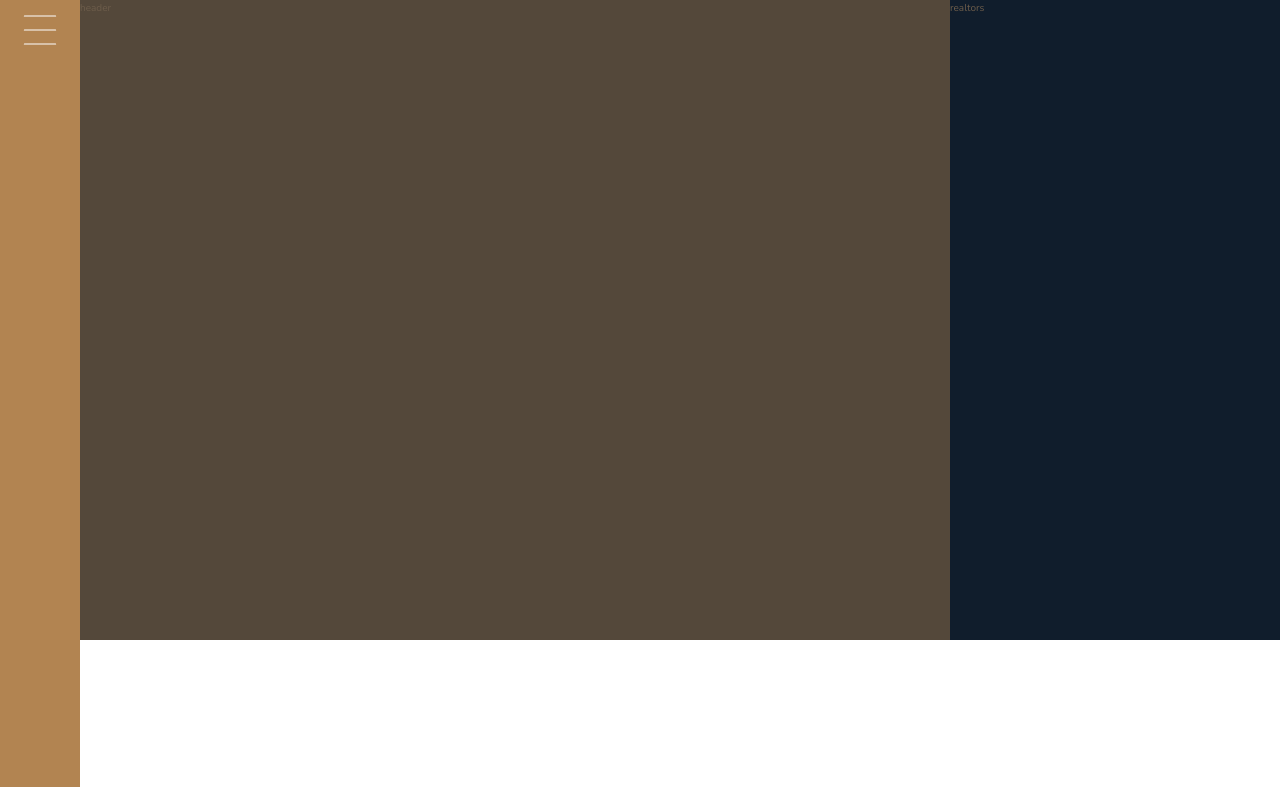
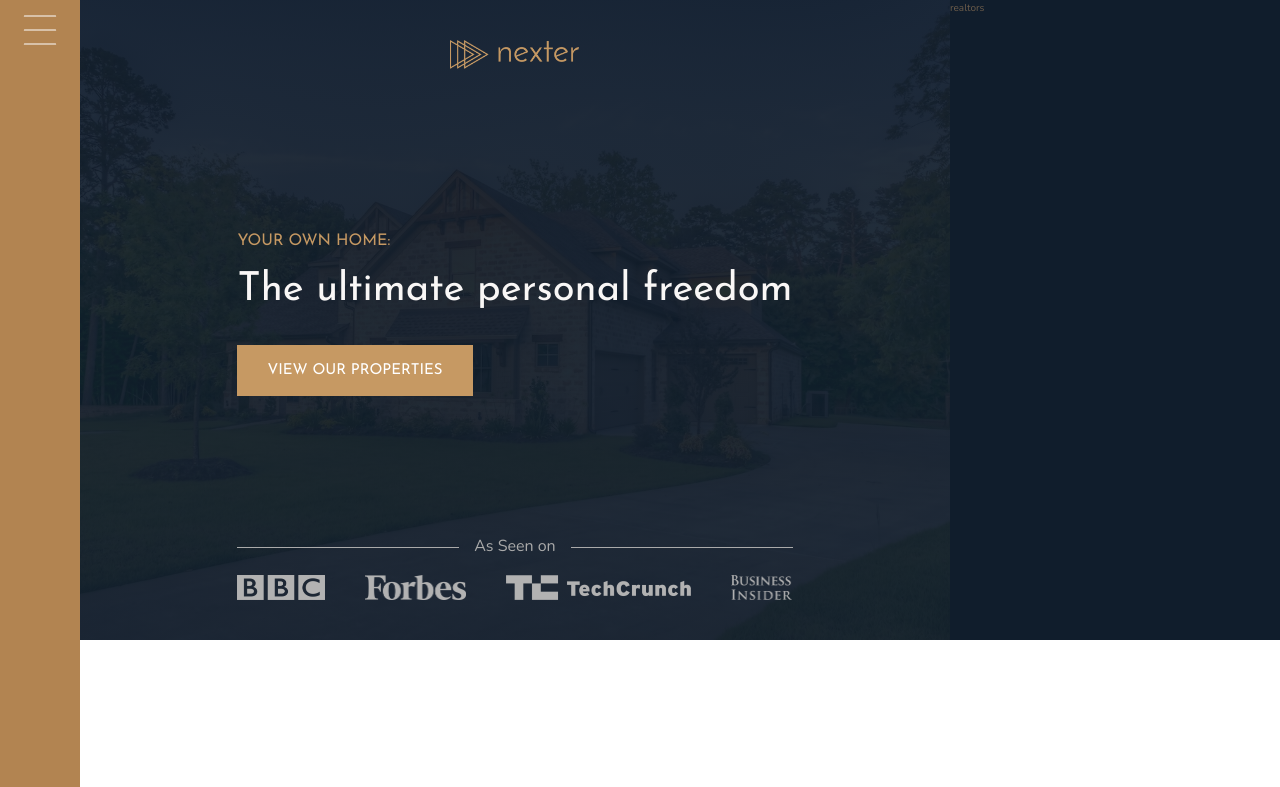
Before and after one commit to Suhail-007/Nexter, a website built with Parcel: page index.html in a window 1280 px wide. Shown: the top 787 px of the page. Built offline with nearby package versions, Linux system fonts and the light colour scheme.

Commit message:
header 50% complete

```diff
--- a/index.html
+++ b/index.html
@@ -31,7 +31,17 @@
   </div>
 
   <div class="header">
-    header
+    <img src="./img/logo.png" alt="nexter logo" class="header__logo">
+    <h3 class="heading-3">Your own home:</h3>
+    <h1 class="heading-1">The ultimate personal freedom</h1>
+    <button class="btn header__btn">View our properties</button>
+    <div class="header__seenon-text">As Seen on</div>
+    <div class="header__seenon-logos">
+      <img src="./img/logo-bbc.png" alt="bbc logo image">
+      <img src="./img/logo-forbes.png" alt="forbes logo image">
+      <img src="./img/logo-techcrunch.png" alt="tech logo image">
+      <img src="./img/logo-bi.png" alt="bussieness inside logo image">
+    </div>
   </div>
 
   <div class="realtors">
--- a/sass/_header.scss
+++ b/sass/_header.scss
@@ -1,4 +1,56 @@
 .header {
+  grid-column: full-start / col-end 6;
+
   background: $color-grey-dark-1;
-  grid-column: full-start / col-end 6;
+  background-image: linear-gradient(rgba($color-secondary, .93), rgba($color-secondary, .93)), url('../img/hero.jpeg');
+  background-size: cover;
+  background-position: center;
+
+  display: grid;
+  grid-template-rows: 1fr min-content 6rem 1fr;
+  grid-template-columns: max-content;
+  justify-content: center;
+  row-gap: 1.5rem;
+
+  padding: 4rem 8rem 4rem;
+
+  &__logo {
+    width: 13rem;
+    justify-self: center;
+  }
+
+  &__btn {
+    align-self: start;
+    justify-self: start;
+  }
+
+  &__seenon-text {
+    display: grid;
+    grid-template-columns: 1fr max-content 1fr;
+    column-gap: 1.5rem;
+    align-items: center;
+
+    font-size: 1.6rem;
+    color: $color-grey-light-2;
+
+
+    &::before,
+    &::after {
+      content: "";
+      display:block;
+      height:1px;
+      background: currentColor;
+    }
+  }
+
+  &__seenon-logos {
+    display: flex;
+    justify-content: center;
+    gap: 0 4rem;
+
+    & > img {
+      height: 2.5rem;
+      filter: brightness(70%);
+    }
+  }
 }
--- a/sass/_typography.scss
+++ b/sass/_typography.scss
@@ -6,6 +6,9 @@
 
 .heading-1 {
   @extend %heading;
+  color: $color-grey-light-1;
+  font-size: 4rem;
+  line-height: 1;
 }
 
 .heading-2 {
```
Also changed, not shown: css/style.css, 1 other file.
